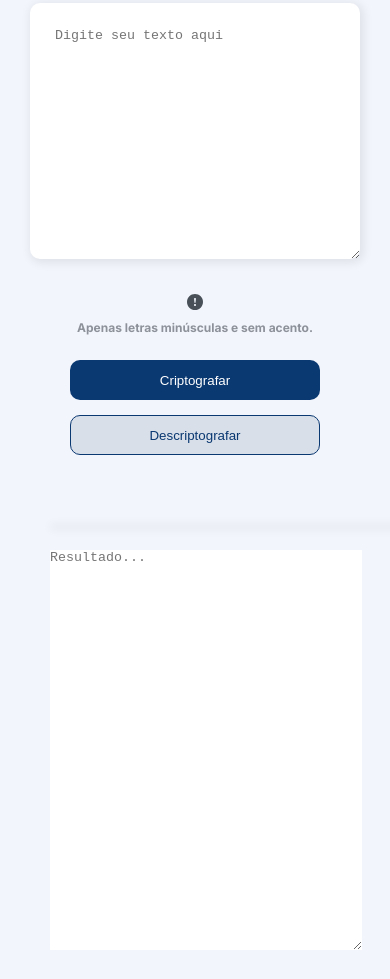
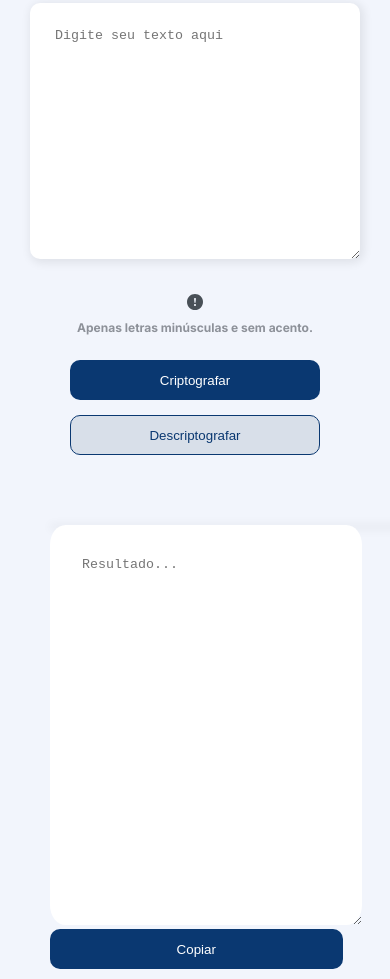
Before and after one commit to Siliprandi/Challenge-Oracle-ONE-Decodificador, a plain HTML site: page index.html in a window 390 px wide. Shown: the part 194-1173 px from the top of the page. Drawn offline with Linux system fonts and the light colour scheme.

Commit message:
Alteração na responsividade do conteúdo lateral da página

```diff
--- a/css/responsivo.css
+++ b/css/responsivo.css
@@ -48,8 +48,17 @@
 
     }
 
+    .resultado{
+        border-radius: 5%;
+        padding: 2rem;
+        margin: 0;
+
+
+    }
+
     .copiar{
-        display: none;
+       width: 75vw;
+       padding: 2rem auto;
     }
 
 
```
